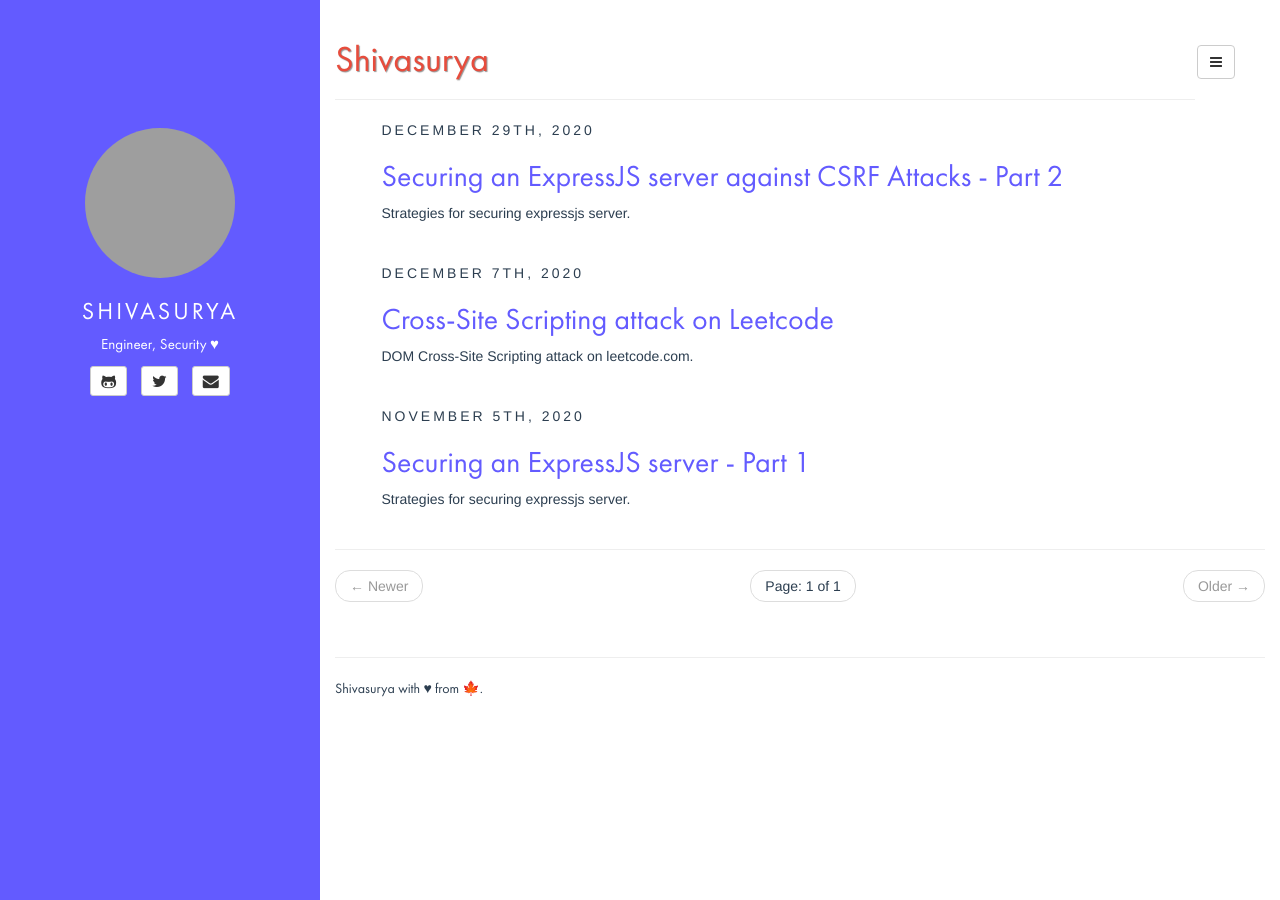
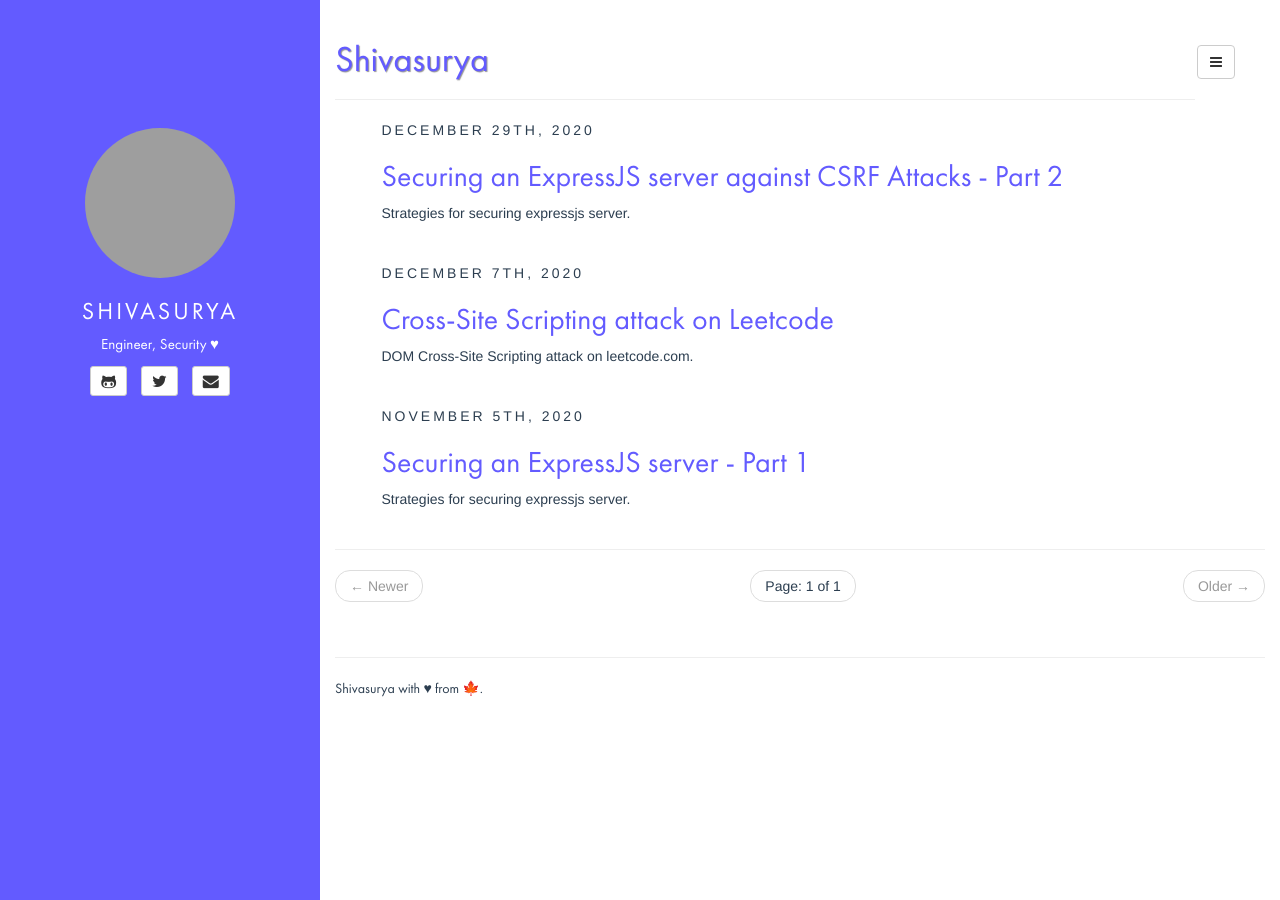
Before and after one commit to s5dev/s5dev.github.io, a Jekyll site: the page built from index.html, in a window 1280 px wide. Built offline with Jekyll 4.4.1, drawn with Linux system fonts in a browser that asks for light colours; the list of posts is cut into pages by our own code; grey boxes are pictures that could not be loaded.

Commit message:
fixed font color

```diff
--- a/assets/css/style.css
+++ b/assets/css/style.css
@@ -69,7 +69,7 @@ article .share .twitter:hover {
 	color: #CC2127;
 }
 #contact-list li:hover .fa-rss {
-	color: #e74c3c;
+	color: #635bff;
 }
 article .share .facebook:hover {
 	color: #43609C;
@@ -85,7 +85,7 @@ article .share .gplus:hover {
 }
 
 .page-header {
-	color: #e74c3c;
+	color: #635bff;
 	text-shadow: 1px 1px 1px rgba(150, 150, 150, 1);
 }
 
@@ -140,7 +140,7 @@ article.home h1 a:hover,
 article.home h2 a:hover,
 article.home h3 a:hover,
 article.home h4 a:hover {
-	color: #e74c3c;
+	color: #635bff;
 }
 
 .author .author-image {
```
